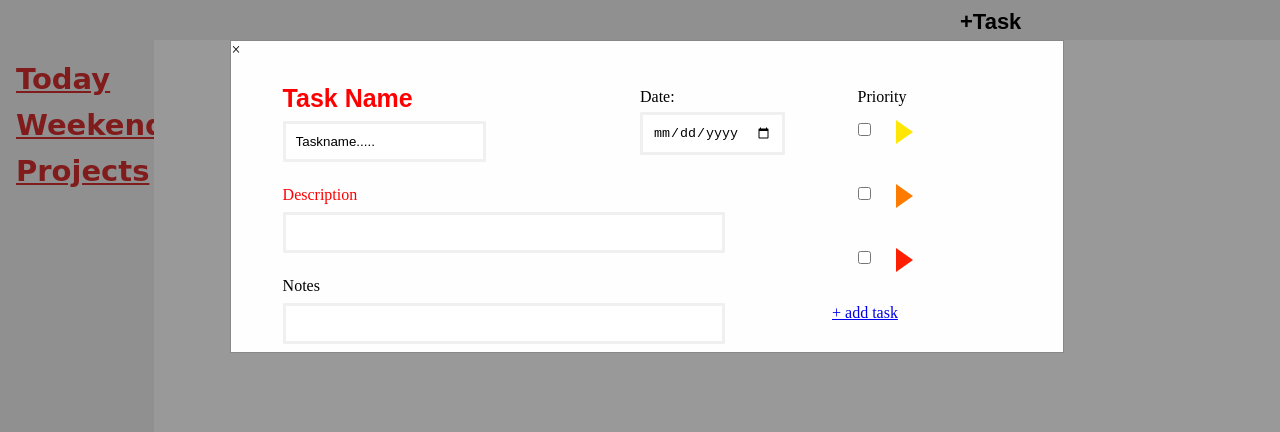
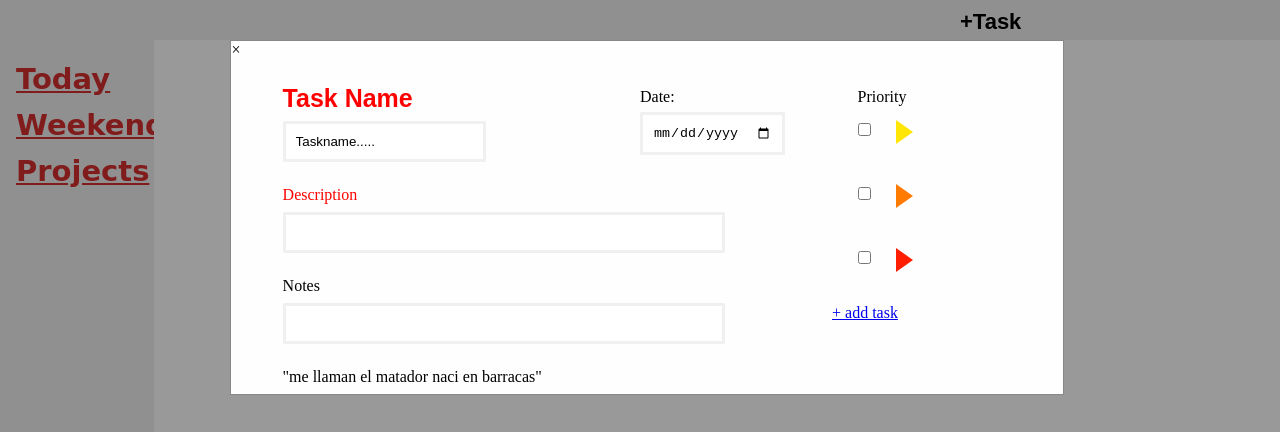
Before and after one commit to fefe4/To-do-List, a website built with webpack: page dist/index.html in a window 1280 px wide. Both pictures are taken after a click on the button "+Task". Built offline with nearby package versions, Linux system fonts and the light colour scheme; some icons are missing; files whose address does not match are found by name.

Commit message:
Update index.html

```diff
--- a/dist/index.html
+++ b/dist/index.html
@@ -35,6 +35,7 @@
         <input type="checkbox" class="checkbox2">
         <label class="priority"> Priority</label>
         <a class="addtaskbutton" id="addtaskbutton" href=#asdasdas>+ add task</a>
+        <p>"me llaman el matador naci en barracas" </p>
       </div>
     </div>
 
```
